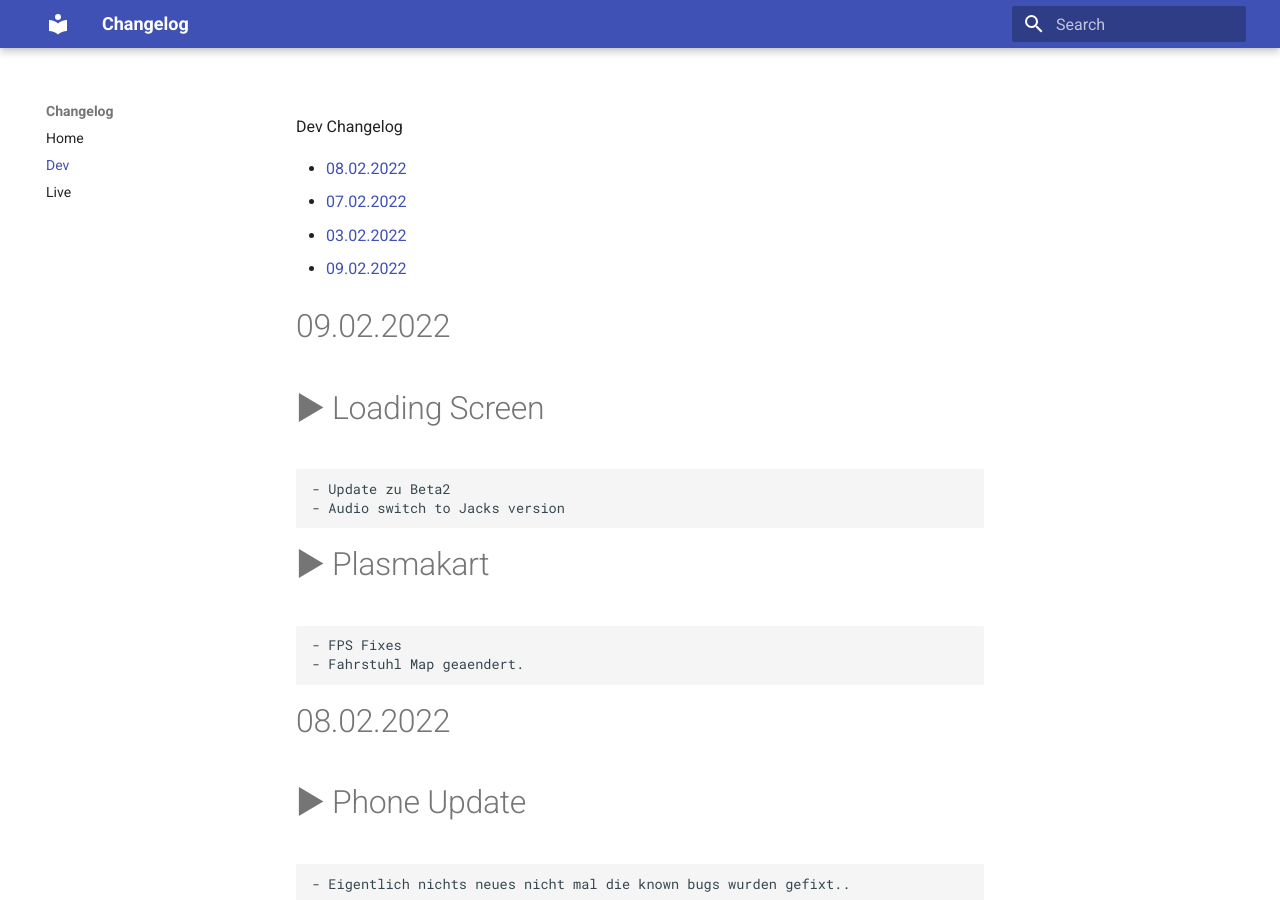
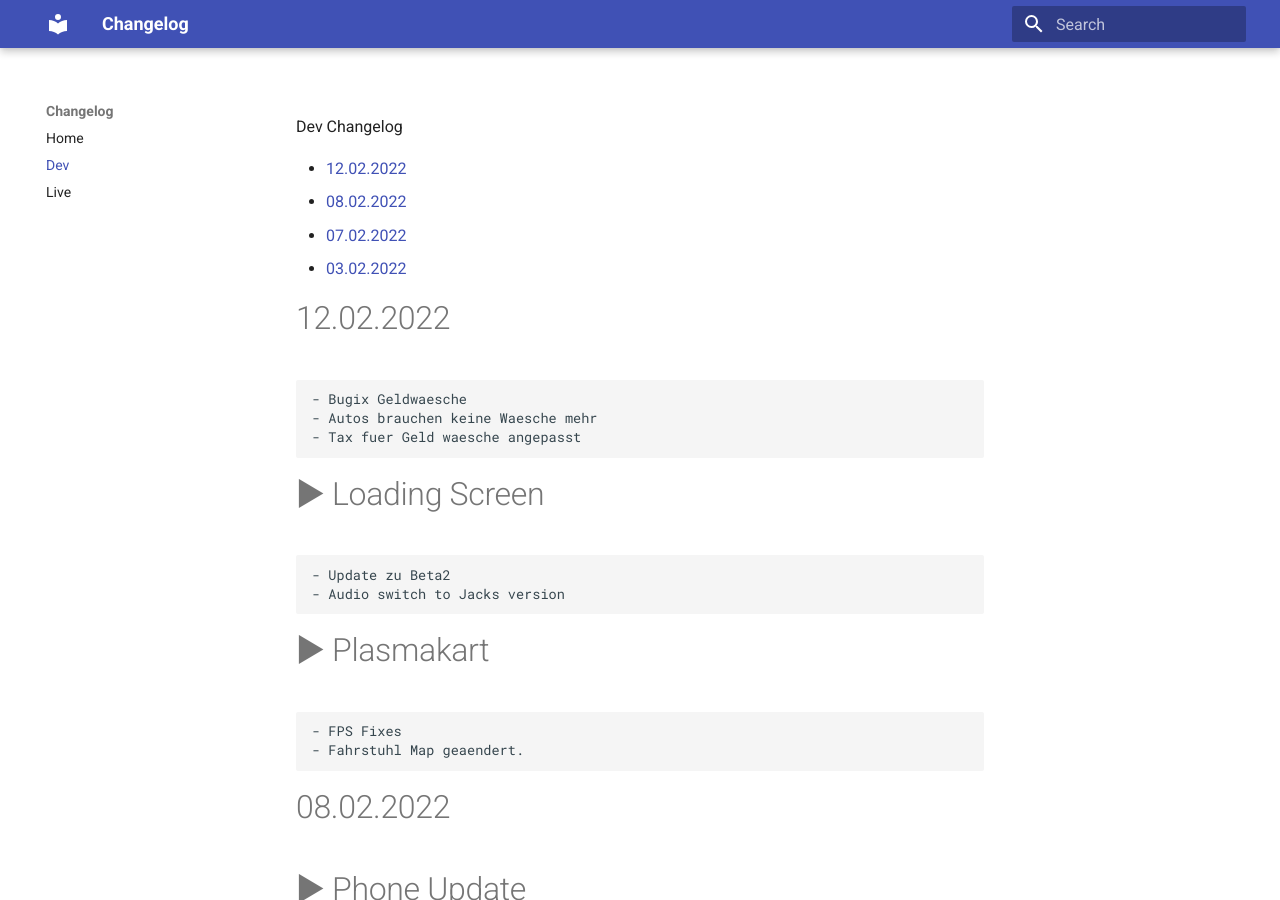
Before and after one commit to bochumrp/changelog, an MkDocs documentation site: the page built from docs/dev.md, in a window 1280 px wide and 900 px high. Built offline with MkDocs 1.6.1 and Material for MkDocs 9.7.7, drawn with Linux system fonts in a browser that asks for light colours.

Commit message:
Changelog update

```diff
--- a/docs/dev.md
+++ b/docs/dev.md
@@ -1,12 +1,14 @@
 Dev Changelog
 
+- [12.02.2022](#12.02.2022)
 - [08.02.2022](#08.02.2022)
 - [07.02.2022](#07.02.2022)
 - [03.02.2022](#03.02.2022)
 
-- [09.02.2022](#09.02.2022)
-
-# 09.02.2022
+# 12.02.2022
+    - Bugix Geldwaesche
+    - Autos brauchen keine Waesche mehr
+    - Tax fuer Geld waesche angepasst
 
 # ► Loading Screen
     - Update zu Beta2
```
